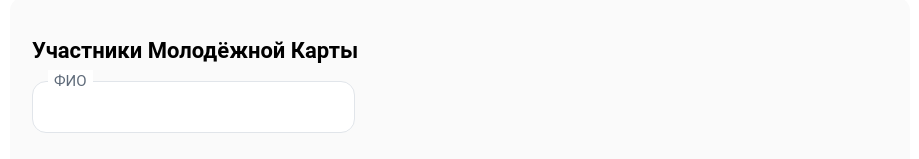
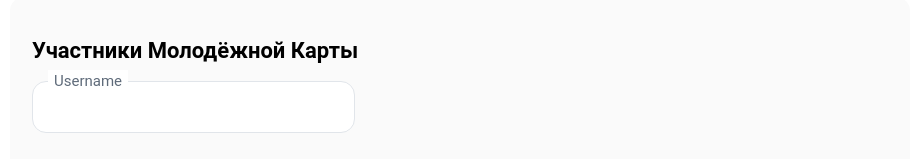
Before and after one commit to WenderOk/Ecapps, a React (Vite) app in the folder project/frontend/: page /adminPanel in a window 1280 px wide. Shown: the part 125-284 px from the top of the page, without its empty margins (180-1099 px from the left). Built offline with nearby package versions, Linux system fonts and the light colour scheme; no server answers; sample sign-in values are in the browser's storage.

Commit message:
refactor: renamed argument Input component

```diff
--- a/project/frontend/src/components/layout/AdminPanel/AdminPanel.tsx
+++ b/project/frontend/src/components/layout/AdminPanel/AdminPanel.tsx
@@ -129,7 +129,7 @@ const AdminPanel = () => {
                 <h2 className={style["admin__header--title"]}>Участники Молодёжной Карты</h2>
 
                 <div className={style["admin__form"]}>
-                    <Input title="ФИО" value={username} onChange={(e) => setUsername(e.target.value)} type={"text"} placeholder={""} />
+                    <Input title="Username" value={username} onChange={(e) => setUsername(e.target.value)} type={"text"} placeholder={""} />
 
                     {userError && <p className={style.error}>{userError}</p>}
 
```
